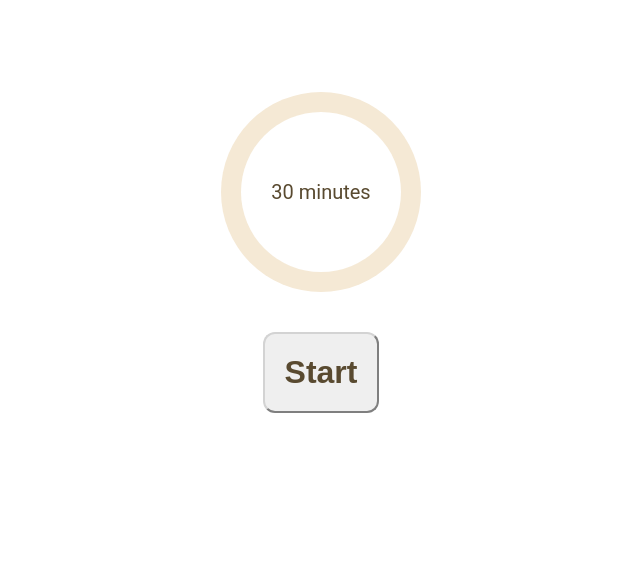
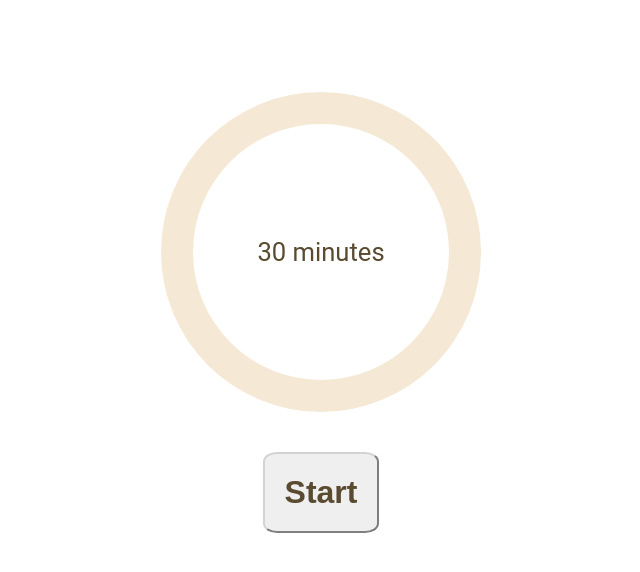
Before and after one commit to florianhug/flomodori, an Angular app: page / in a window 1280 px wide. Shown: the top 572 px of the page, without its empty margins (319-959 px from the left). Built offline with nearby package versions, Linux system fonts and the light colour scheme.

Commit message:
Refactor frontend

```diff
--- a/src/app/flomodori/flomodory.component.html
+++ b/src/app/flomodori/flomodory.component.html
@@ -1,6 +1,8 @@
 <div class="container">
   <app-progress [currentSeconds$]="timerValue$" [totalSeconds$]="totalSeconds$"></app-progress>
   <div>
-    <button (click)="startTimer()" class="start-button" [disabled]="isRunning">Start</button>
+    <button (click)="startTimer()" class="start-button"
+            [ngClass]="{'is-running' : isRunning}">Start
+    </button>
   </div>
 </div>
--- a/src/app/flomodori/flomodory.component.scss
+++ b/src/app/flomodori/flomodory.component.scss
@@ -13,9 +13,15 @@
   padding: 20px;
   font-size: 2em;
   font-weight: bold;
-  border-radius: 12px;
+  border-radius: 12%;
   border-color: lightgray;
   color: #594A30;
+}
+
+.is-running{
+  opacity: 0;
+  transition-duration: 0.5s;
+  transition-timing-function: cubic-bezier(0.85, 0, 0.15, 1);
 }
 
 .time-display {
--- a/src/app/progress/progress.component.scss
+++ b/src/app/progress/progress.component.scss
@@ -4,8 +4,8 @@
   padding: 0;
   line-height: 10em;
 
-  width: 10em;
-  height: 10em;
+  width: 25vw;
+  height: 25vw;
   border-radius: 50%;
   position: relative;
 
@@ -15,35 +15,35 @@
 .progress-circle:after {
   border: none;
   position: absolute;
-  top: 1em;
-  left: 1em;
+  top: 2.5vw;
+  left: 2.5vw;
   text-align: center;
   display: block;
   border-radius: 50%;
-  width: 8em;
-  height: 8em;
+  width: 20vw;
+  height: 20vw;
   background-color: white;
   content: " ";
 }
 
 .progress-circle span {
   position: absolute;
-  line-height: 10em;
-  width: 10em;
+  line-height: 25vw;
+  width: 25vw;
   text-align: center;
   display: block;
   z-index: 2;
-  font-size: 1em;
+  font-size: 2vw;
   color: #594A30;
 }
 
 .value-bar {
   position: absolute;
-  clip: rect(0, 5em, 10em, 0);
-  width: 10em;
-  height: 10em;
+  clip: rect(0, 12.5vw, 25vw, 0);
+  width: 25vw;
+  height: 25vw;
   border-radius: 50%;
-  border: 1em solid #ff6347;
+  border: 2.5vw solid #ff6347;
   box-sizing: border-box;
   transition-duration: 0.5s;
   transition-timing-function: cubic-bezier(0.85, 0, 0.15, 1);
@@ -52,10 +52,10 @@
 .left-half-clipper {
   /* a round circle */
   border-radius: 50%;
-  width: 10em;
-  height: 10em;
+  width: 25vw;
+  height: 25vw;
   position: absolute; /* needed for clipping */
-  clip: rect(0, 10em, 10em, 5em); /* clips the whole left half*/
+  clip: rect(0, 25vw, 25vw, 12.5vw); /* clips the whole left half*/
 }
 
 .progress-circle.over50 .left-half-clipper {
@@ -66,11 +66,11 @@
 .progress-circle.over50 .first50-bar {
   /*Progress bar for the first 50%, filling the whole right half*/
   position: absolute; /*needed for clipping*/
-  clip: rect(0, 10em, 10em, 5em);
+  clip: rect(0, 25vw, 25vw, 12.5vw);
   background-color: tomato;
   border-radius: 50%;
-  width: 10em;
-  height: 10em;
+  width: 25vw;
+  height: 25vw;
 }
 
 .progress-circle:not(.over50) .first50-bar {
```
